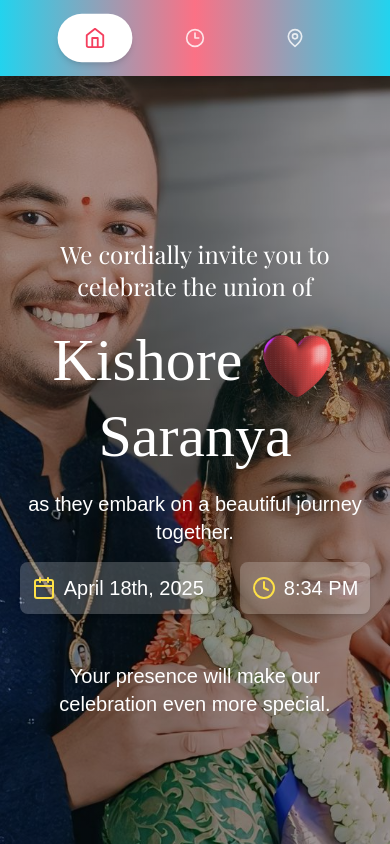
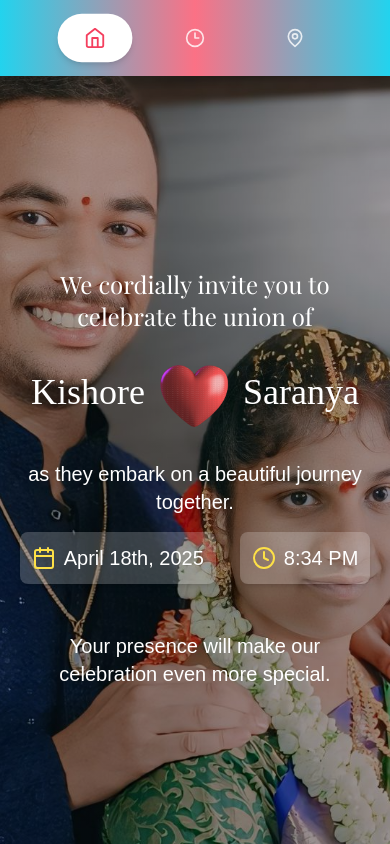
Before and after one commit to KishoreMuthyala/mywedding, a React (Vite) app: page / in a window 390 px wide. Built offline with nearby package versions, Linux system fonts and the light colour scheme.

Commit message:
fix: update .gitignore to exclude all files in dist and adjust font size in Home component header

```diff
--- a/src/components/Home.tsx
+++ b/src/components/Home.tsx
@@ -12,7 +12,7 @@ const Home = ({ setActiveTab }: HomeProps) => {
             <p className="text-2xl font-heading text-white mb-6">
                 We cordially invite you to celebrate the union of
             </p>
-            <h1 className="text-6xl md:text-7xl font-cursive text-gold mb-6 animate-slide-up">
+            <h1 className="text-4xl md:text-7xl font-cursive text-gold mb-6 animate-slide-up">
                 Kishore{" "}
                 <img
                     src={heartImageSrc}
```
Also changed, not shown: 3 other files (tests, documents, lock files or other folders).
